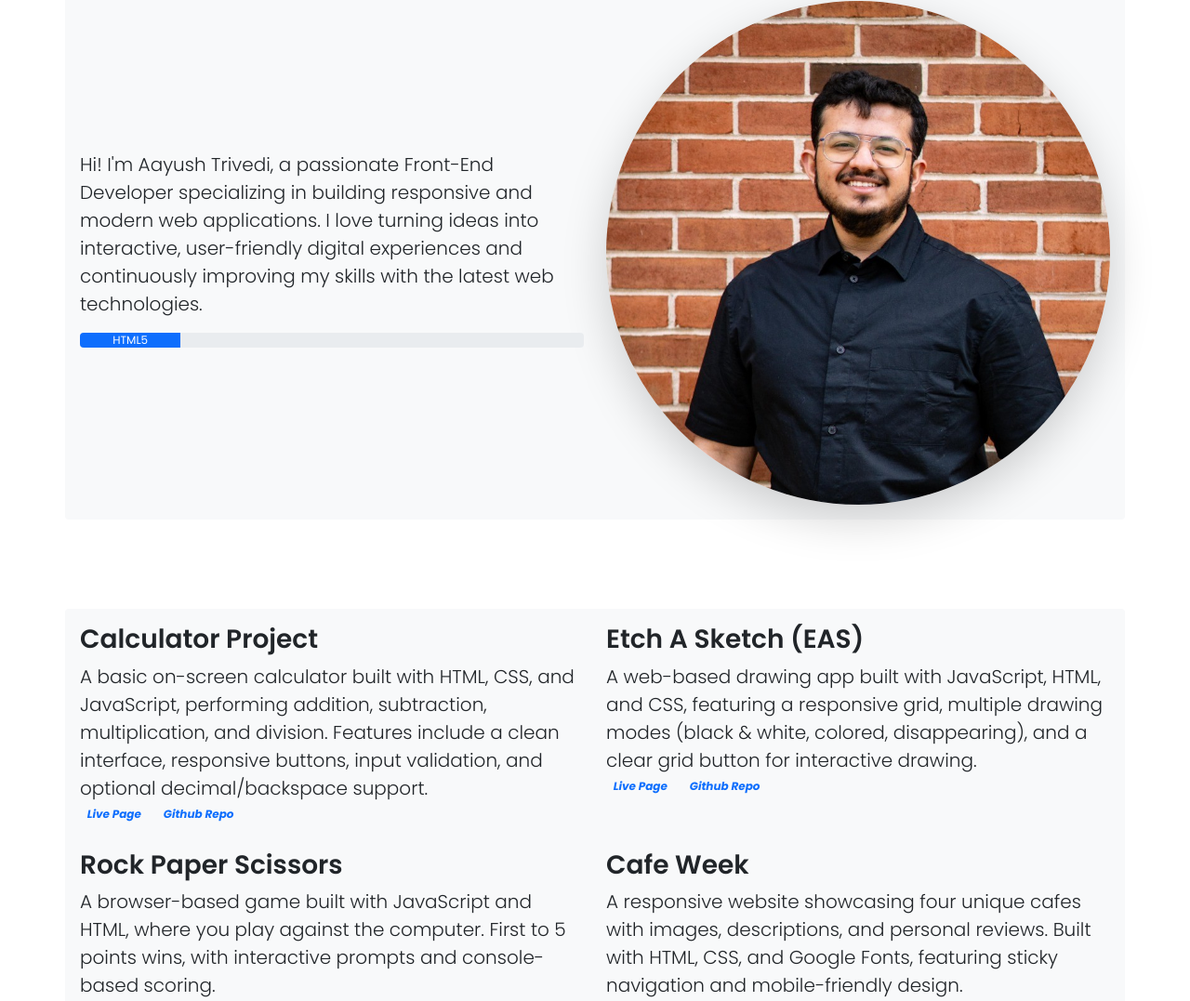
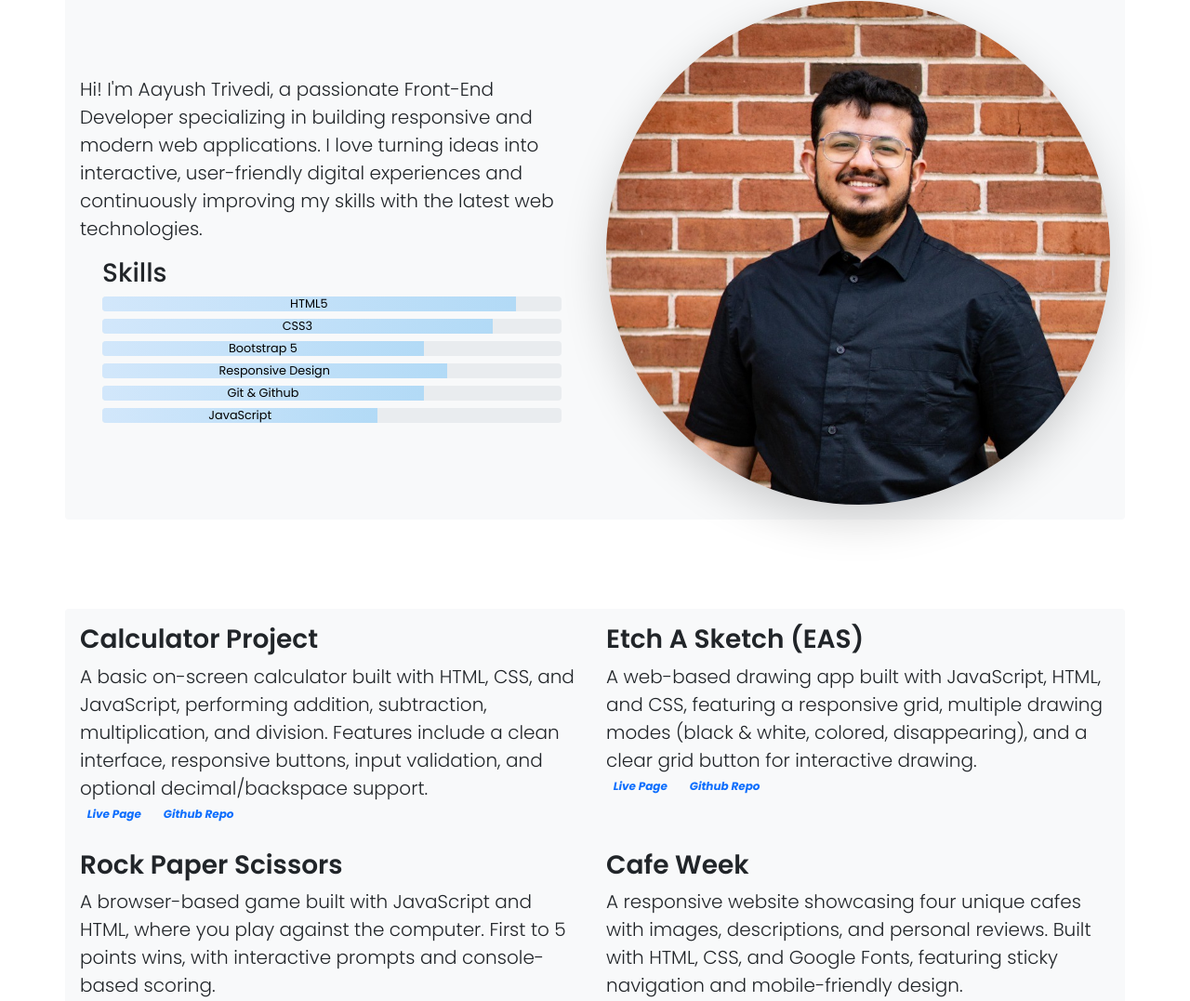
Before and after one commit to aayusht200/bootstrap_portfolio_v_2, a plain HTML site: page index.html in a window 1280 px wide. Shown: the part 905-1982 px from the top of the page at 93% size. Drawn offline with nearby package versions, Linux system fonts and the light colour scheme.

Commit message:
about section progressbar animation done

```diff
--- a/css/style.css
+++ b/css/style.css
@@ -7,6 +7,7 @@
 #heading {
   font-size: 2rem;
 }
+
 body {
   font-family: "Poppins", sans-serif;
   font-weight: 400;
@@ -33,3 +34,13 @@ h3 {
   opacity: 0.8;
   box-shadow: 0 4px 15px rgba(0, 0, 0, 0.1);
 }
+
+.progress-bar {
+  transition: width 1.5s ease-in-out;
+  background: linear-gradient(90deg, #d2e7fb, #b2daf6);
+  color: black;
+  font-size: 0.8rem;
+}
+.progress {
+  height: 1rem;
+}
--- a/index.html
+++ b/index.html
@@ -72,24 +72,37 @@
                         continuously
                         improving my skills with the latest web technologies.
                     </p>
-                    <div class="text-start">
-                        <div class="progress mb-2" data-aos="fade-right" data-aos-delay="50">
-                            <div class="progress-bar bg-primary" role="progressbar" style="width: 20%;">HTML5</div>
+                    <div class="container" id="skills">
+                        <h3 class="h3">Skills</h3>
+                        <div class="progress mb-2">
+                            <div class="progress-bar" role="progressbar" style="width: 0%;" data-width="90">
+                                HTML5</div>
                         </div>
-
-                        <!-- <h3 class="h3 mb-3">Skills</h3>
-                        <div class="d-flex flex-wrap">
-                            <span class="badge bg-primary me-1 mb-1" data-aos="zoom-in" data-aos-delay="50">HTML5</span>
-                            <span class="badge bg-primary me-1 mb-1" data-aos="zoom-in" data-aos-delay="100">CSS3</span>
-                            <span class="badge bg-primary me-1 mb-1" data-aos="zoom-in"
-                                data-aos-delay="150">JavaScript</span>
-                            <span class="badge bg-primary me-1 mb-1" data-aos="zoom-in" data-aos-delay="200">Bootstrap
-                                5</span>
-                            <span class="badge bg-primary me-1 mb-1" data-aos="zoom-in" data-aos-delay="250">Responsive
-                                Design</span>
-                            <span class="badge bg-primary me-1 mb-1" data-aos="zoom-in" data-aos-delay="300">Git &
-                                Github</span>
-                        </div> -->
+                        <div class="progress mb-2">
+                            <div class="progress-bar" role="progressbar" style="width: 0%;" data-width="85">
+                                CSS3</div>
+                        </div>
+                        <div class="progress mb-2">
+                            <div class="progress-bar" role="progressbar" style="width: 0%;" data-width="70">
+                                Bootstrap 5
+                            </div>
+                        </div>
+                        <div class="progress mb-2">
+                            <div class="progress-bar" role="progressbar" style="width: 0%;" data-width="75">
+                                Responsive
+                                Design
+                            </div>
+                        </div>
+                        <div class="progress mb-2">
+                            <div class="progress-bar" role="progressbar" style="width: 0%;" data-width="70">
+                                Git & Github
+                            </div>
+                        </div>
+                        <div class="progress mb-2">
+                            <div class="progress-bar" role="progressbar" style="width: 0%;" data-width="60">
+                                JavaScript
+                            </div>
+                        </div>
                     </div>
                 </div>
                 <div class="col-md-6">
--- a/js/protfolio.js
+++ b/js/protfolio.js
@@ -2,7 +2,6 @@ const header = document.querySelector("#header");
 
 window.addEventListener("scroll", () => {
   header.classList.toggle("navbar-scroll", window.scrollY > 80);
-  console.log(header.classList);
 });
 
 const typed = new Typed("#typed-role", {
@@ -18,3 +17,20 @@ const typed = new Typed("#typed-role", {
   backDelay: 1000,
   smartBackspace: true,
 });
+
+const progressBar = document.getElementsByClassName("progress-bar");
+let animated = false;
+const skills = document.querySelector("#skills");
+
+window.addEventListener("scroll", () => {
+  const rect = skills.getBoundingClientRect();
+  if (rect.top < window.innerHeight && rect.bottom >= 0) {
+    for (let i = 0; i < progressBar.length; i++) {
+      const targetWidth = progressBar[i].dataset.width;
+      setTimeout(() => {
+        progressBar[i].style.width = targetWidth + "%";
+      }, i * 200);
+    }
+    animated = true;
+  }
+});
```
